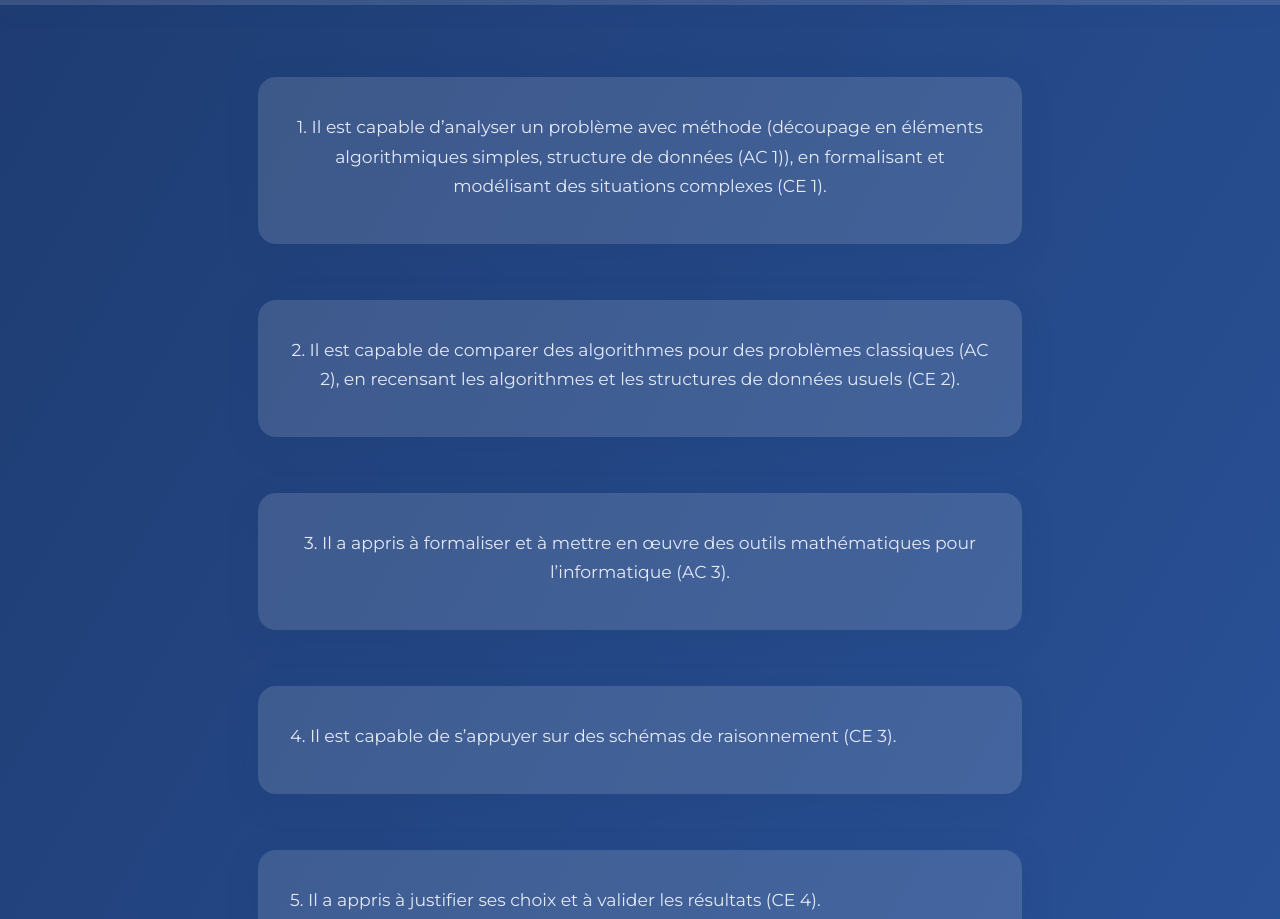
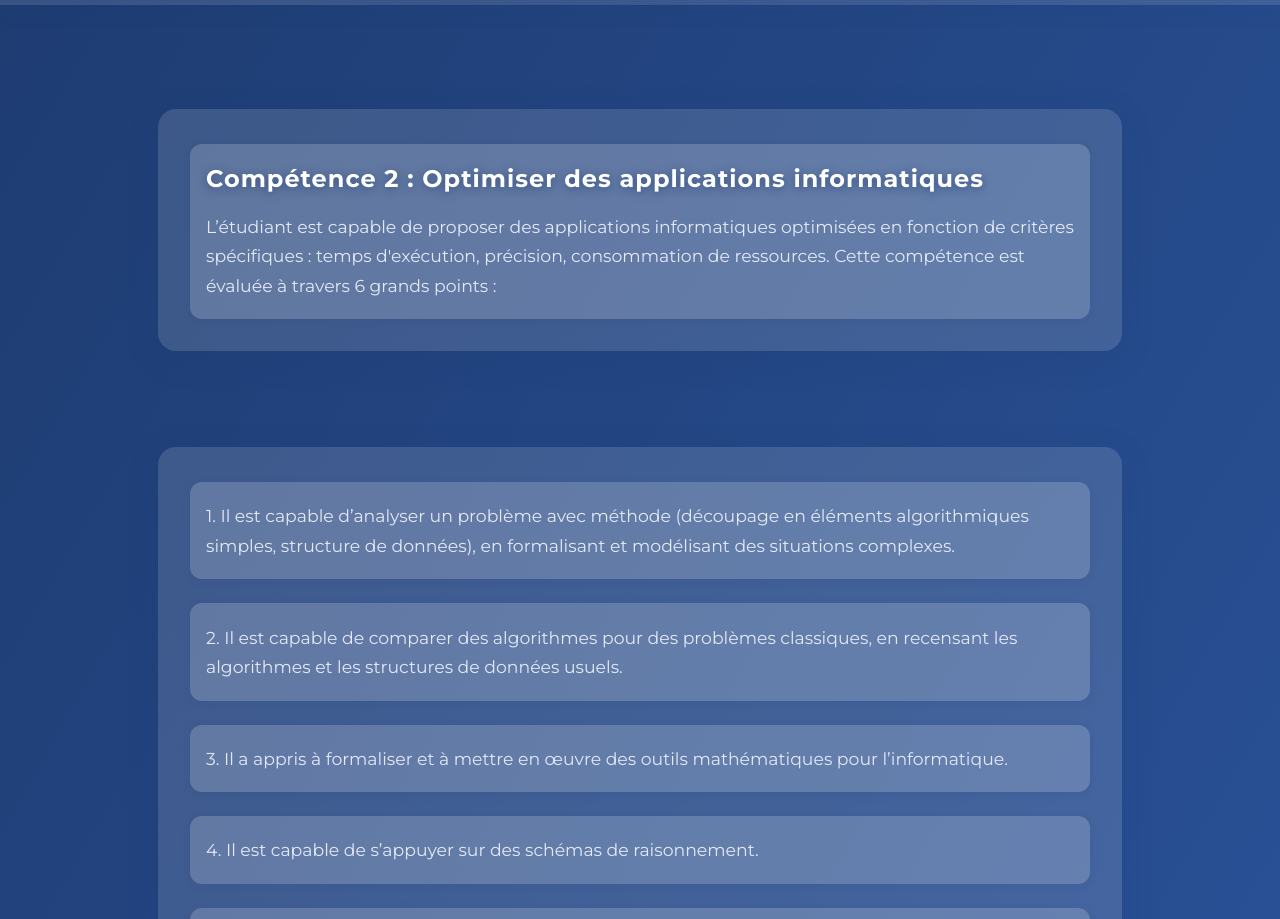
Before and after one commit to CelimS/portfolio, a plain HTML site: page portfolio/competence2.html in a window 1280 px wide. Shown: the part 42-961 px from the top of the page. Drawn offline with Linux system fonts and the light colour scheme.

Commit message:
Modification supplémentaire et ajout de détail

```diff
--- a/portfolio/competence2.html
+++ b/portfolio/competence2.html
@@ -27,32 +27,51 @@
 
   <main>
     <section class="contenu">
-            <div class="bloc">
+      <div class="bloc grande-bloc">
+        <div class="petites-zones">
+          <div class="petite-bloc">
+            <h2>Compétence 2 : Optimiser des applications informatiques</h2>
             <p>
-                    1. Il est capable d’analyser un problème avec méthode (découpage en éléments algorithmiques simples, structure de
-                       données (AC 1)), en formalisant et modélisant des situations complexes (CE 1).
+              	L’étudiant est capable de proposer des applications informatiques optimisées en fonction de critères spécifiques : temps d'exécution, précision, consommation de ressources. Cette compétence est évaluée à travers 6 grands points :
             </p>
           </div>
-            <div class="bloc">
+        </div>
+      </div>
+    </section>
+    <section class="contenu">
+      <div class="bloc grande-bloc">
+        <div class="petites-zones">
+          <div class="petite-bloc">
             <p>
-                    2. Il est capable de comparer des algorithmes pour des problèmes classiques (AC 2), en recensant les algorithmes et
-                       les structures de données usuels (CE 2).
+              1. Il est capable d’analyser un problème avec méthode (découpage en éléments algorithmiques simples, structure de données), en formalisant et modélisant des situations complexes.
             </p>
           </div>
-            <div class="bloc">
+          <div class="petite-bloc">
             <p>
-                    3. Il a appris à formaliser et à mettre en œuvre des outils mathématiques pour l’informatique (AC 3).
+             2. Il est capable de comparer des algorithmes pour des problèmes classiques, en recensant les algorithmes et les structures de données usuels.
             </p>
           </div>
-            <div class="bloc">
+          <div class="petite-bloc">
             <p>
-                    4. Il est capable de s’appuyer sur des schémas de raisonnement (CE 3).
+              3. Il a appris à formaliser et à mettre en œuvre des outils mathématiques pour l’informatique.
             </p>
           </div>
-            <div class="bloc">
+          <div class="petite-bloc">
             <p>
-                    5. Il a appris à justifier ses choix et à valider les résultats (CE 4).
+              4. Il est capable de s’appuyer sur des schémas de raisonnement.
             </p>
+          </div>
+          <div class="petite-bloc">
+            <p>
+              5. Il a appris à justifier ses choix et à valider les résultats.
+            </p>
+          </div>
+          <div class="petite-bloc">
+            <p>
+              6. L’étudiant s’adapte et s’autocritique : il est capable d’identifier les points forts et les limites de ses actions et de sesapprentissages.
+            </p>
+          </div>
+        </div>
       </div>
     </section>
   </main>
--- a/portfolio/style.css
+++ b/portfolio/style.css
@@ -295,3 +295,46 @@ p {
 .project-card a:hover {
   text-decoration: underline;
 }
+
+/* Grande zone englobante */
+.grande-bloc {
+  background: rgba(255,255,255,0.13);
+  border-radius: 18px;
+  box-shadow: 0 8px 32px 0 rgba(30,60,114,0.18);
+  padding: 2.2rem 2rem 2rem 2rem;
+  width: 100%;
+  max-width: 900px;
+  margin: 2rem auto;
+}
+
+.petites-zones {
+  display: flex;
+  flex-direction: column; /* Affiche les zones les unes en-dessous des autres */
+  gap: 1.5rem;
+  width: 100%;
+  align-items: stretch;   /* Prend toute la largeur de la grande zone */
+}
+
+.petite-bloc {
+  background: rgba(255,255,255,0.18);
+  border-radius: 12px;
+  box-shadow: 0 2px 8px rgba(30,60,114,0.10);
+  padding: 1.2rem 1rem;
+  min-width: 220px;
+  max-width: 100%;
+  margin: 0;
+  display: flex;
+  flex-direction: column;    /* Le contenu est vertical : titre puis texte */
+  align-items: flex-start;
+  gap: 0.7rem;               /* Espace entre le titre et le texte */
+}
+
+.petite-bloc h2 {
+  text-align: left;
+  margin: 0 0 0.5rem 0;      /* Espace sous le titre */
+}
+
+.petite-bloc p {
+  text-align: left;
+  margin: 0;
+}
```
Also changed, not shown: portfolio/competence1.html (+28 -7 lines), portfolio/competence6.html (+26 -18 lines). Lines whose indentation alone changed are shown as unchanged.
